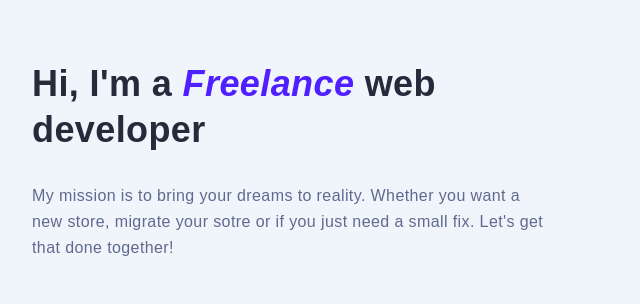
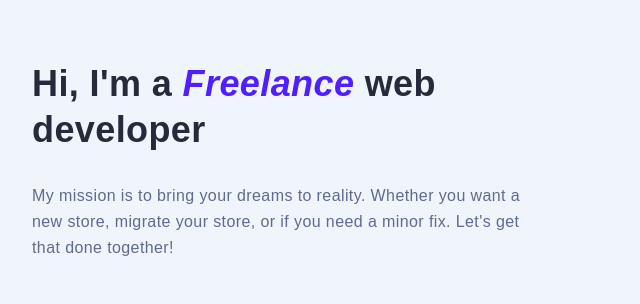
Before and after one commit to FKynard2/Kynard2-portfolio, a plain HTML site: page index.html in a window 1280 px wide. Shown: the part 2156-2460 px from the top of the page, 163-803 px from the left. Drawn offline with nearby package versions, Linux system fonts and the light colour scheme; a script that the page names is missing.

Commit message:
update 1.1

```diff
--- a/index.html
+++ b/index.html
@@ -590,7 +590,7 @@
               style="opacity: 0"
               class="text"
             >
-            My mission is to bring your dreams to reality. Whether you want a new store, migrate your sotre or if you just need a small fix. Let&#x27;s get that done together!
+            My mission is to bring your dreams to reality. Whether you want a new store, migrate your store, or if you need a minor fix. Let&#x27;s get that done together!
             </p>
           </div>
           <div class="small-container center-align">
```
